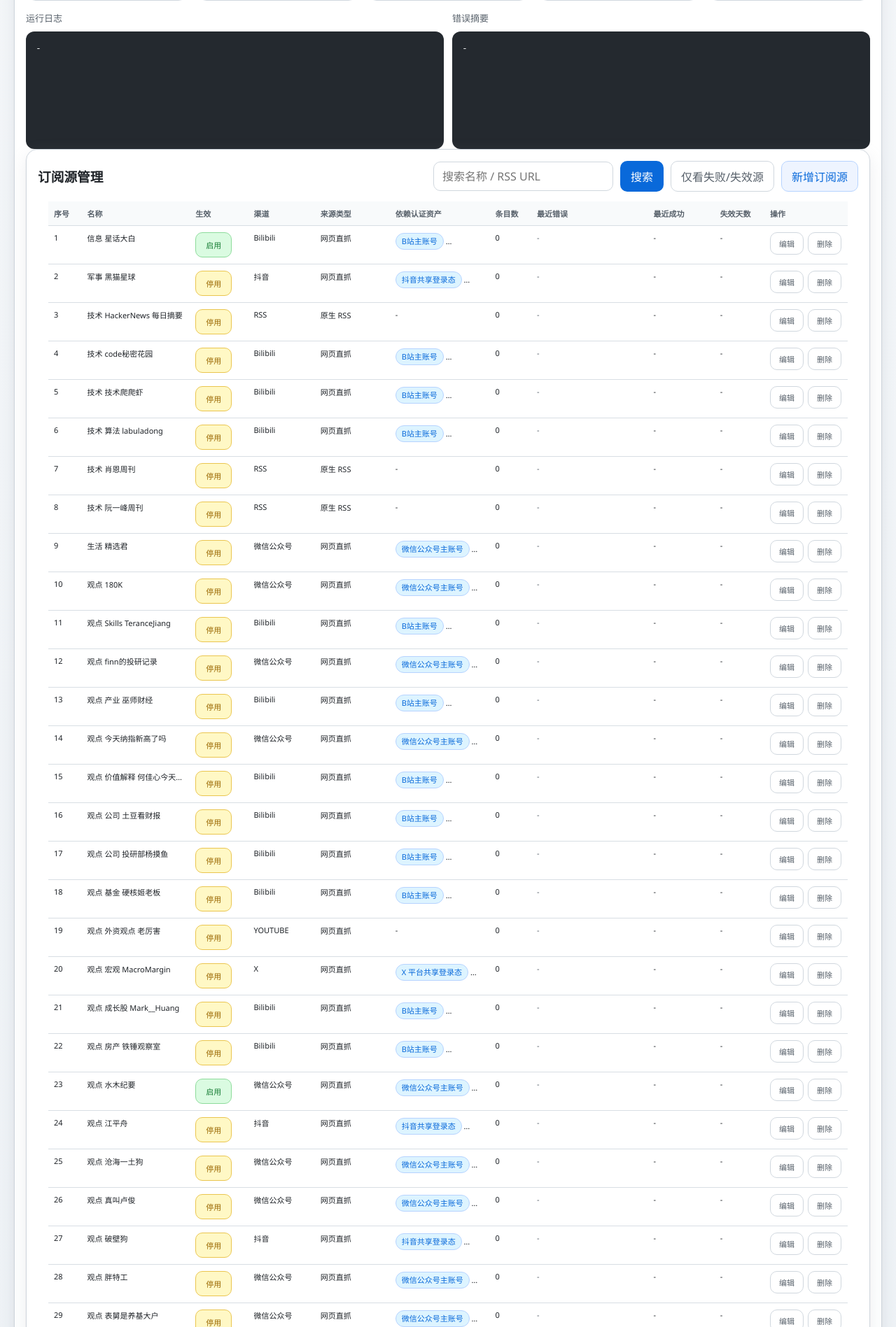
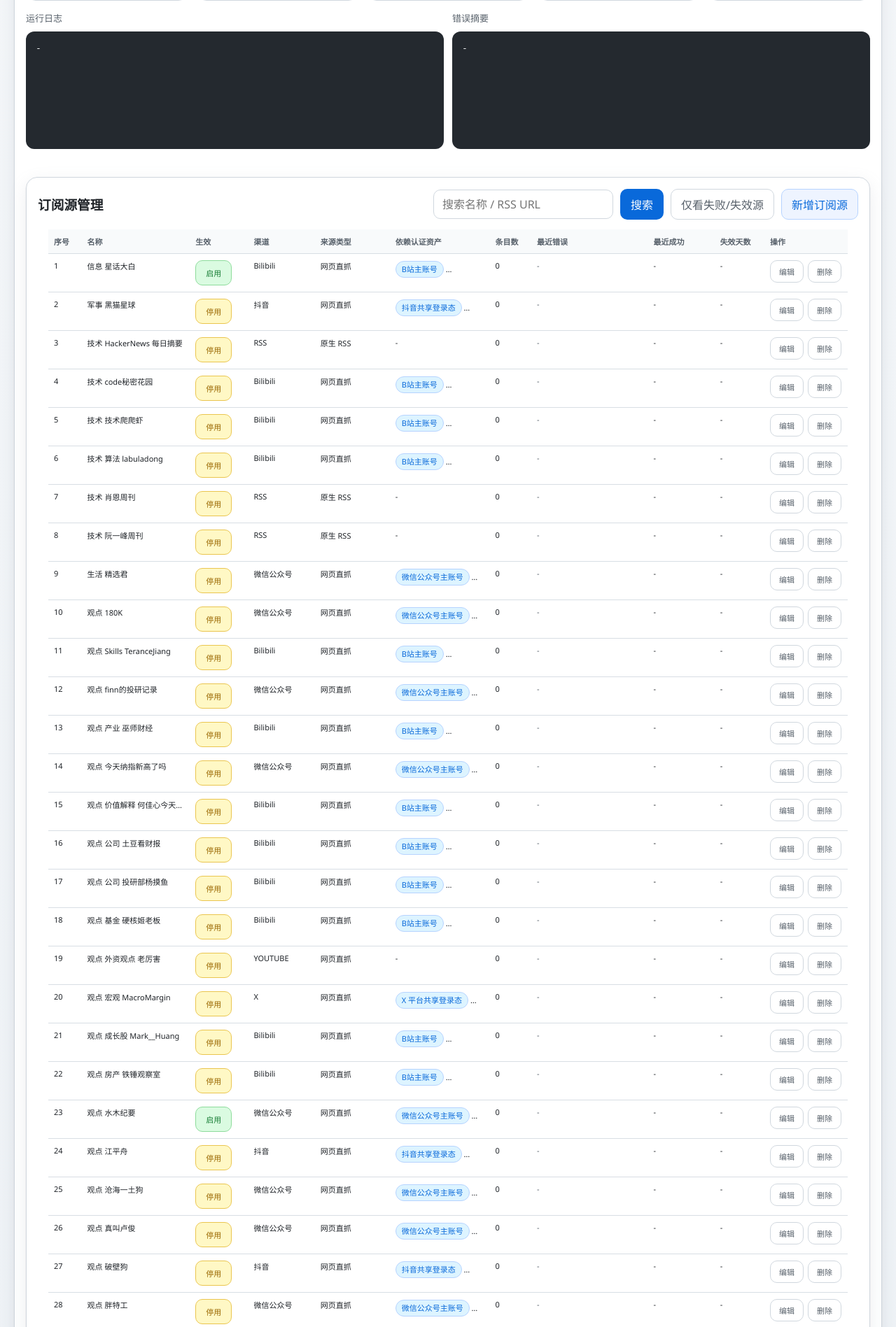
Before and after one commit to stelvetica/infoflowhub, a FastAPI app: page /?view=settings in a window 1280 px wide. Shown: the part 860-2757 px from the top of the page at 70% size. Run offline with FastAPI, Linux system fonts and the light colour scheme; data that the repository does not hold is empty; some libraries are stand-ins or nearby versions.

Commit message:
fix: 修正设置页日志区与订阅源管理间距选择器

```diff
--- a/web/static/styles.css
+++ b/web/static/styles.css
@@ -179,7 +179,7 @@ th { font-size: 11px; color: var(--muted); white-space: nowrap; background: rgba
 .metric-chip-compact strong { font-size: 22px; line-height: 1.1; }
 .settings-actions { display: flex; align-items: center; gap: 10px; flex-wrap: wrap; }
 .settings-error-block { margin-top: 16px; }
-.settings-error-block + #sources-panel { margin-top: 40px; }
+#runtime-status-panel + #sources-panel { margin-top: 40px; }
 .runtime-dual-panel { display: grid; grid-template-columns: repeat(auto-fit, minmax(280px, 1fr)); gap: 12px; }
 .runtime-log-card { min-width: 0; }
 .codebox-scroll { margin-top: 8px; height: 168px; overflow: auto; white-space: pre-wrap; word-break: break-word; }
```
